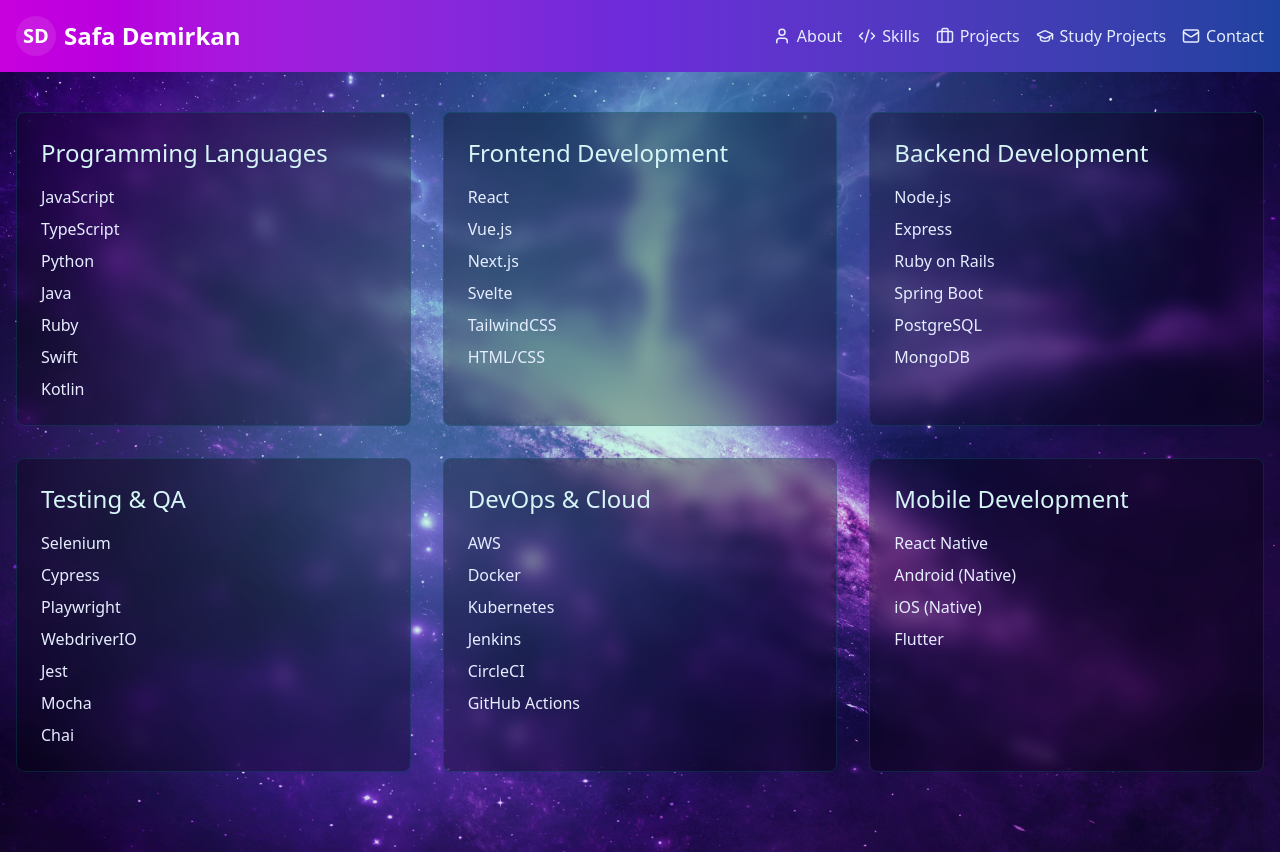
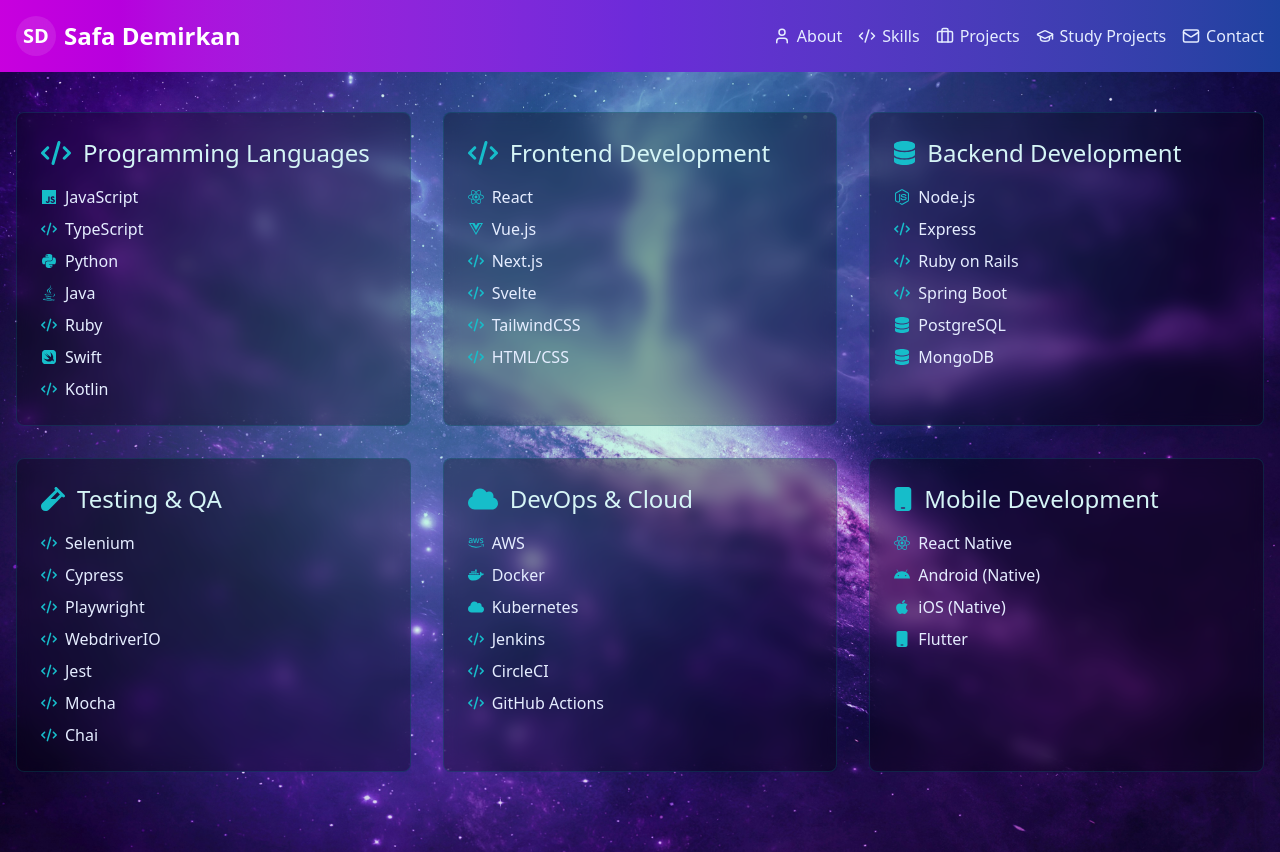
Before and after one commit to diagnosis/portfolio-react, a React (Vite) app: page /skills in a window 1280 px wide. Built offline with nearby package versions, Linux system fonts and the light colour scheme.

Commit message:
Add icons to skills

```diff
--- a/package.json
+++ b/package.json
@@ -13,6 +13,7 @@
   "dependencies": {
     "@fortawesome/fontawesome-svg-core": "^6.7.2",
     "@fortawesome/free-solid-svg-icons": "^6.7.2",
+    "@fortawesome/free-brands-svg-icons": "^6.7.2",
     "@fortawesome/react-fontawesome": "^0.2.2",
     "@tailwindcss/vite": "^4.1.7",
     "@tanstack/react-router": "^1.120.5",
--- a/src/SkillCard.jsx
+++ b/src/SkillCard.jsx
@@ -1,15 +1,21 @@
-export const SkillCard = ({skill, items}) => {
+import { FontAwesomeIcon } from '@fortawesome/react-fontawesome'
+
+export const SkillCard = ({skill, icon, items}) => {
     return (
         <div className='flex flex-col p-6 h-full bg-black/30 backdrop-blur-sm rounded-lg border border-teal-500/20 transform hover:scale-105 transition-all duration-300 animate-fade-in'>
-            <h3 className='text-2xl text-teal-100 mb-4 font-heading'>{skill}</h3>
+            <h3 className='text-2xl text-teal-100 mb-4 font-heading flex items-center gap-3'>
+                <FontAwesomeIcon icon={icon} className="text-teal-400" />
+                {skill}
+            </h3>
             <div className='flex-1'>
                 <ul className='space-y-2'>
                     {items?.map((item, index) => (
                         <li
                             key={index}
-                            className='text-indigo-100 hover:text-teal-300 transition-colors duration-200'
+                            className='text-indigo-100 hover:text-teal-300 transition-colors duration-200 flex items-center gap-2'
                         >
-                            {item}
+                            <FontAwesomeIcon icon={item.icon} className="text-teal-400 w-4" />
+                            {item.name}
                         </li>
                     ))}
                 </ul>
--- a/src/routes/skills.jsx
+++ b/src/routes/skills.jsx
@@ -1,6 +1,8 @@
 import { createFileRoute } from '@tanstack/react-router'
 import { SkillCard } from '../SkillCard.jsx'
 import { useEffect } from 'react'
+import { faJs, faPython, faJava, faSwift, faReact, faVuejs, faNodeJs, faAws, faDocker, faAndroid, faApple } from '@fortawesome/free-brands-svg-icons'
+import { faCode, faDatabase, faVial, faCloud, faMobile } from '@fortawesome/free-solid-svg-icons'
 
 export const Route = createFileRoute('/skills')({
   component: Skills,
@@ -48,27 +50,75 @@
     const skillCategories = [
         {
             title: 'Programming Languages',
-            items: ['JavaScript', 'TypeScript', 'Python', 'Java', 'Ruby', 'Swift', 'Kotlin']
+            icon: faCode,
+            items: [
+                { name: 'JavaScript', icon: faJs },
+                { name: 'TypeScript', icon: faCode },
+                { name: 'Python', icon: faPython },
+                { name: 'Java', icon: faJava },
+                { name: 'Ruby', icon: faCode },
+                { name: 'Swift', icon: faSwift },
+                { name: 'Kotlin', icon: faCode }
+            ]
         },
         {
             title: 'Frontend Development',
-            items: ['React', 'Vue.js', 'Next.js', 'Svelte', 'TailwindCSS', 'HTML/CSS']
+            icon: faCode,
+            items: [
+                { name: 'React', icon: faReact },
+                { name: 'Vue.js', icon: faVuejs },
+                { name: 'Next.js', icon: faCode },
+                { name: 'Svelte', icon: faCode },
+                { name: 'TailwindCSS', icon: faCode },
+                { name: 'HTML/CSS', icon: faCode }
+            ]
         },
         {
             title: 'Backend Development',
-            items: ['Node.js', 'Express', 'Ruby on Rails', 'Spring Boot', 'PostgreSQL', 'MongoDB']
+            icon: faDatabase,
+            items: [
+                { name: 'Node.js', icon: faNodeJs },
+                { name: 'Express', icon: faCode },
+                { name: 'Ruby on Rails', icon: faCode },
+                { name: 'Spring Boot', icon: faCode },
+                { name: 'PostgreSQL', icon: faDatabase },
+                { name: 'MongoDB', icon: faDatabase }
+            ]
         },
         {
             title: 'Testing & QA',
-            items: ['Selenium', 'Cypress', 'Playwright', 'WebdriverIO', 'Jest', 'Mocha', 'Chai']
+            icon: faVial,
+            items: [
+                { name: 'Selenium', icon: faCode },
+                { name: 'Cypress', icon: faCode },
+                { name: 'Playwright', icon: faCode },
+                { name: 'WebdriverIO', icon: faCode },
+                { name: 'Jest', icon: faCode },
+                { name: 'Mocha', icon: faCode },
+                { name: 'Chai', icon: faCode }
+            ]
         },
         {
             title: 'DevOps & Cloud',
-            items: ['AWS', 'Docker', 'Kubernetes', 'Jenkins', 'CircleCI', 'GitHub Actions']
+            icon: faCloud,
+            items: [
+                { name: 'AWS', icon: faAws },
+                { name: 'Docker', icon: faDocker },
+                { name: 'Kubernetes', icon: faCloud },
+                { name: 'Jenkins', icon: faCode },
+                { name: 'CircleCI', icon: faCode },
+                { name: 'GitHub Actions', icon: faCode }
+            ]
         },
         {
             title: 'Mobile Development',
-            items: ['React Native', 'Android (Native)', 'iOS (Native)', 'Flutter']
+            icon: faMobile,
+            items: [
+                { name: 'React Native', icon: faReact },
+                { name: 'Android (Native)', icon: faAndroid },
+                { name: 'iOS (Native)', icon: faApple },
+                { name: 'Flutter', icon: faMobile }
+            ]
         }
     ]
 
@@ -83,6 +133,7 @@
                         <SkillCard
                             key={index}
                             skill={category.title}
+                            icon={category.icon}
                             items={category.items}
                         />
                     ))}
```
Also changed, not shown: 1 other file (tests, documents, lock files or other folders).
